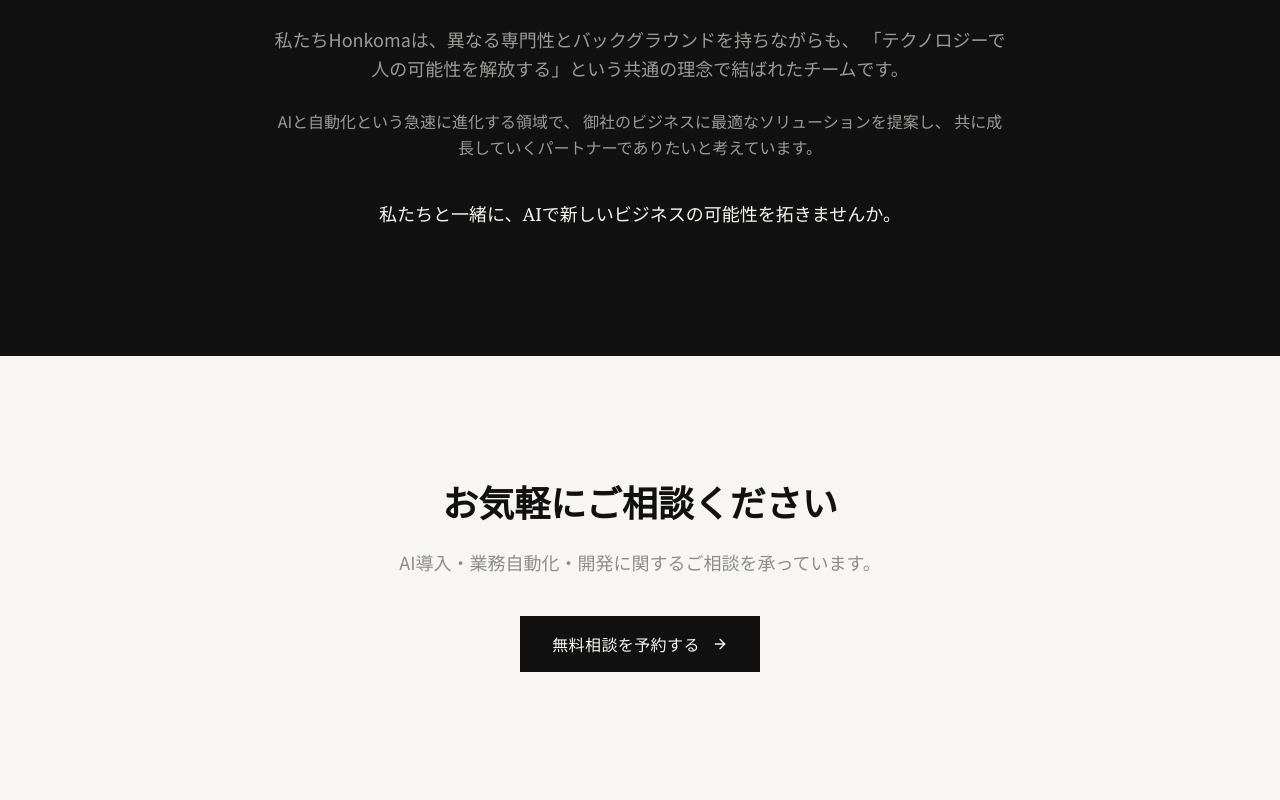
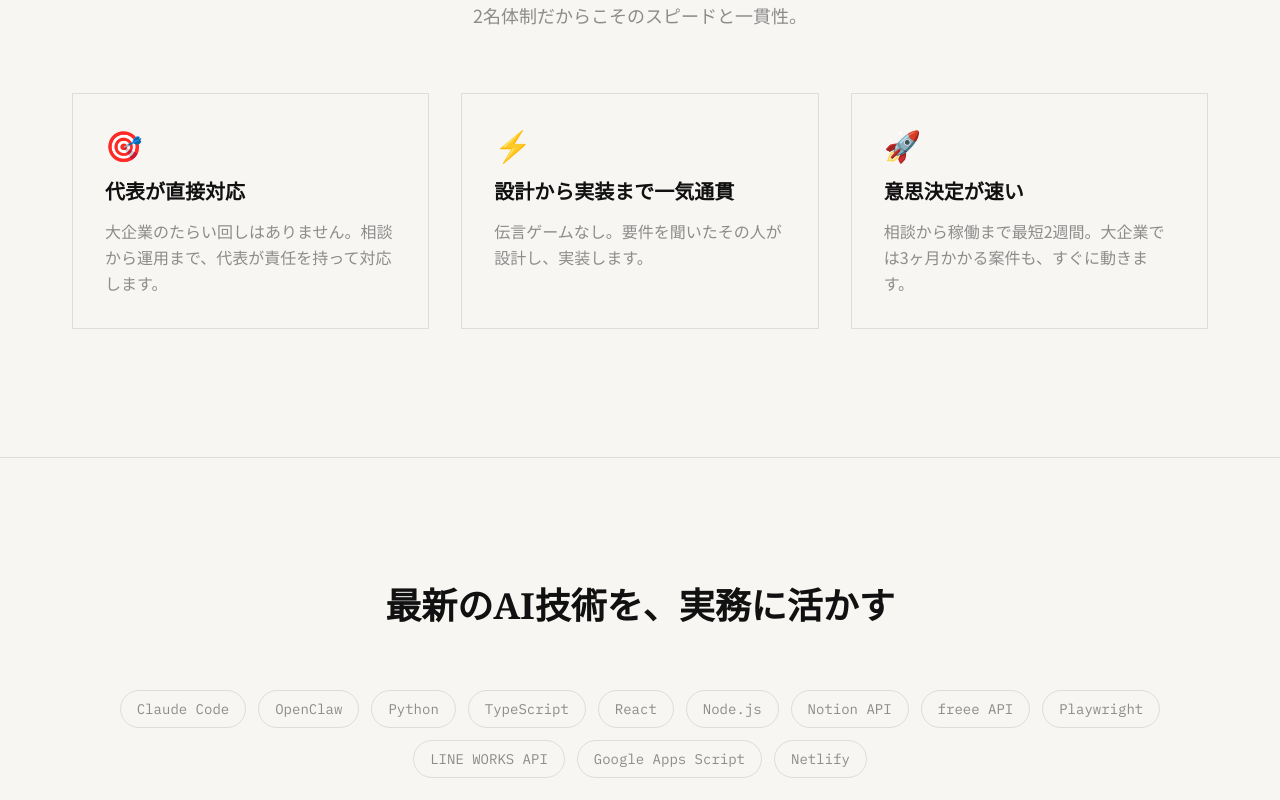
Before and after one commit to MaururuTakumi/qucikcliplp, a React (Vite) app: page /team in a window 1280 px wide. Shown: the part 2220-3020 px from the top of the page. Built offline with nearby package versions, Linux system fonts and the light colour scheme.

Commit message:
feat: TeamPage Feature Grid・技術スタック追加

```diff
--- a/src/pages/TeamPage.tsx
+++ b/src/pages/TeamPage.tsx
@@ -125,6 +125,72 @@ const TeamPage: React.FC = () => {
         </section>
       ))}
 
+      {/* Feature Grid */}
+      <section className="py-32 border-b border-subtle">
+        <div className="max-w-[1200px] mx-auto px-6 lg:px-8">
+          <div className="text-center mb-16">
+            <h2 className="font-serif text-3xl md:text-4xl font-bold text-ink mb-4">
+              小さなチームで、大きな成果を。
+            </h2>
+            <p className="text-warm text-lg">
+              2名体制だからこそのスピードと一貫性。
+            </p>
+          </div>
+          <div className="grid grid-cols-1 md:grid-cols-3 gap-8">
+            {[
+              {
+                emoji: '🎯',
+                title: '代表が直接対応',
+                description: '大企業のたらい回しはありません。相談から運用まで、代表が責任を持って対応します。',
+              },
+              {
+                emoji: '⚡',
+                title: '設計から実装まで一気通貫',
+                description: '伝言ゲームなし。要件を聞いたその人が設計し、実装します。',
+              },
+              {
+                emoji: '🚀',
+                title: '意思決定が速い',
+                description: '相談から稼働まで最短2週間。大企業では3ヶ月かかる案件も、すぐに動きます。',
+              },
+            ].map((item, i) => (
+              <div
+                key={i}
+                className="border border-subtle p-8 hover:shadow-lg hover:-translate-y-1 transition-all duration-300"
+              >
+                <span className="text-3xl">{item.emoji}</span>
+                <h3 className="font-serif text-xl font-bold text-ink mt-4 mb-3">{item.title}</h3>
+                <p className="text-warm leading-relaxed">{item.description}</p>
+              </div>
+            ))}
+          </div>
+        </div>
+      </section>
+
+      {/* Tech Stack */}
+      <section className="py-32 border-b border-subtle">
+        <div className="max-w-[1200px] mx-auto px-6 lg:px-8">
+          <div className="text-center mb-16">
+            <h2 className="font-serif text-3xl md:text-4xl font-bold text-ink mb-4">
+              最新のAI技術を、実務に活かす
+            </h2>
+          </div>
+          <div className="flex flex-wrap justify-center gap-3">
+            {[
+              'Claude Code', 'OpenClaw', 'Python', 'TypeScript', 'React', 'Node.js',
+              'Notion API', 'freee API', 'Playwright', 'LINE WORKS API', 'Google Apps Script', 'Netlify',
+            ].map((tech) => (
+              <span
+                key={tech}
+                className="px-4 py-2 border border-subtle text-sm font-mono text-warm hover:bg-accent-light hover:text-accent transition-colors rounded-full"
+              >
+                {tech}
+              </span>
+            ))}
+          </div>
+        </div>
+      </section>
+
       {/* Team Message */}
       <section className="py-32 bg-ink">
         <div className="max-w-[800px] mx-auto px-6 lg:px-8">
```
